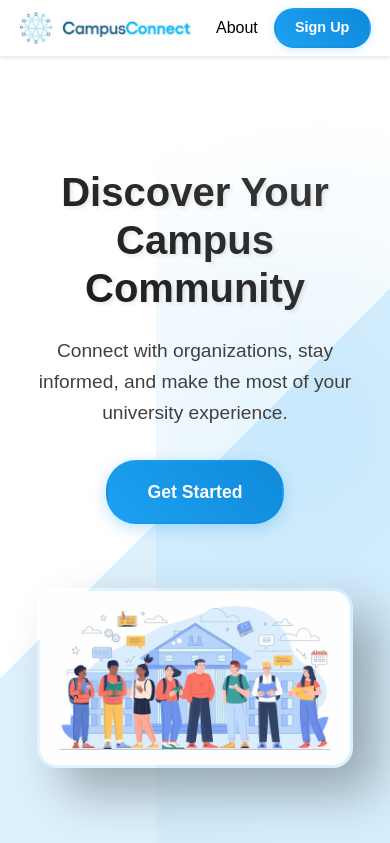
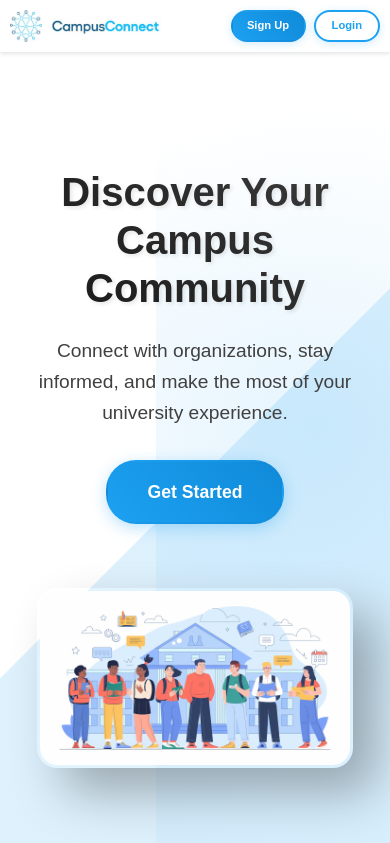
Before and after one commit to amga-d/CampusConnect, a PHP site: page /user_service/landingpage.php in a window 390 px wide. Shown: the top 843 px of the page. Run offline with PHP 8.4, Linux system fonts and the light colour scheme.

Commit message:
modify landingpage header and the update the loading path in function.php

```diff
--- a/assets/styles/landingpage.css
+++ b/assets/styles/landingpage.css
@@ -21,11 +21,20 @@ body {
 .container {
     width: 90%;
     max-width: 1200px;
-    margin: 0 auto;
+    margin: auto;
+}
+.nav-header{
+    display: flex;
+    justify-content: space-between;
+    align-items: center;
+    padding: 10px 50px;
+    /* margin: 0; */
 }
 
 header {
-    background-color: var(--white);
+    background: rgba(255, 255, 255, .7);
+    backdrop-filter: blur(2px);
+
     box-shadow: 0 2px 4px rgba(0, 0, 0, 0.1);
     position: fixed;
     width: 100%;
@@ -37,7 +46,7 @@ nav {
     justify-content: space-between;
     align-items: center;
     padding: 0.5rem 0;
-    margin: 0 5%;
+    /* margin: 0 5%;  */
 }
 
 .logo {
@@ -59,7 +68,7 @@ nav {
 .nav-links {
     display: flex;
     align-items: center;
-    gap: 2rem;
+    gap: 1rem;
 }
 
 .nav-links a {
@@ -69,21 +78,46 @@ nav {
     transition: all 0.3s ease;
 }
 
-.nav-links .nav-cta {
+
+
+.nav-links .nav-sign {
     background: linear-gradient(45deg, var(--twitter-blue), #0f8ad8);
     color: var(--white);
-    padding: 0.8rem 2rem;
+    padding: 0.5rem 1.2rem;
     border-radius: 25px;
     font-weight: bold;
     box-shadow: 0 2px 8px rgba(29, 161, 242, 0.2);
     border: 2px solid transparent;
     transition: all 0.3s ease;
+    text-wrap: nowrap;
+}
+.nav-links .nav-log {
+    background: (var(--white));
+    color: var(--twitter-blue);
+    padding: 0.5rem 1.6rem;
+    border-radius: 25px;
+    font-weight: bold;
+    box-shadow: 0 2px 8px rgba(29, 161, 242, 0.2);
+    border: 2px solid transparent;
+    border: 2px solid var(--twitter-blue);
+    transition: all 0.3s ease;
 }
 
-.nav-links .nav-cta:hover {
+.nav-links .nav-log:hover {
+    background: linear-gradient(45deg, var(--twitter-blue), #0f8ad8);
+    color: var(--white);
     transform: translateY(-2px);
     box-shadow: 0 4px 12px rgba(29, 161, 242, 0.3);
-    border-color: rgba(255, 255, 255, 0.2);
+    /* border-color: rgba(255, 255, 255, 0.2); */
+
+}
+.nav-links .nav-sign:hover {
+    background: var(--white);
+    color:  var(--twitter-blue);
+    transform: translateY(-2px);
+    box-shadow: 0 4px 12px rgba(29, 161, 242, 0.3);
+    /* border-color: rgba(255, 255, 255, 0.2); */
+    border: 2px solid var(--twitter-blue);
 }
 
 /* Update media query for mobile responsiveness */
@@ -99,10 +133,55 @@ nav {
     .nav-links {
         gap: 1rem;
     }
+    nav.container{
+        padding: 010px;
+    }
 
-    .nav-links .nav-cta {
+    .nav-links .nav-log
+    {
         padding: 0.4rem 1.2rem;
         font-size: 0.9rem;
+    }
+    .nav-links .nav-sign{
+        padding: 0.35rem 1rem;
+        font-size: 0.9rem;
+    }
+    .about{
+        display: none;
+    }
+    .nav-header{
+        padding: 10px 30px;
+    }
+    .nav-links {
+
+        gap: 0.5rem;
+    }
+
+}
+@media (max-width: 490px) {
+    .nav-links .nav-log
+    {
+        padding: 0.3rem 1rem;
+        font-size: 0.7rem;
+    }
+    .nav-links .nav-sign{
+        padding: 0.3rem 0.9rem;
+        font-size: 0.7rem;
+    }
+    .about{
+        display: none;
+    }
+    .nav-header{
+        padding: 10px 10px;
+    }
+    /* .logo1 {
+        height: 30px;
+        width: auto;
+    }*/
+
+    .logo2 {
+        height: 20px;
+        width: auto;
     }
 }
 
--- a/pages/landingpage.html
+++ b/pages/landingpage.html
@@ -8,14 +8,15 @@
 </head>
 <body>
     <header>
-        <nav class="container">
+        <nav class=" nav-header " >
             <div class="logo">
                 <img class="logo1" src="../assets/img/landing/logo.png" alt="CampusConnect Logo">
                 <img class="logo2" src="../assets/img/landing/logo_name.png" alt="CampusConnect">
             </div>
             <div class="nav-links">
-                <a href="#about">About</a>
-                <a href="../user_service/auth/signup.php" class="nav-cta">Sign Up</a>
+                <!-- <a href="#about" class="about">About</a> -->
+                <a href="../user_service/auth/signup.php" class="nav-sign">Sign Up</a>
+                <a href="../user_service/auth/signin.php" class="nav-log"> Login </a>
             </div>
         </nav>
     </header>
--- a/user_service/auth/functions.php
+++ b/user_service/auth/functions.php
@@ -7,7 +7,7 @@ function check_login()
         return true;
     } else {
 
-        header("Location: ../landingpage.php");
+        header("Location: ./user_service/landingpage.php");
         return false;
     }
     die;
```
